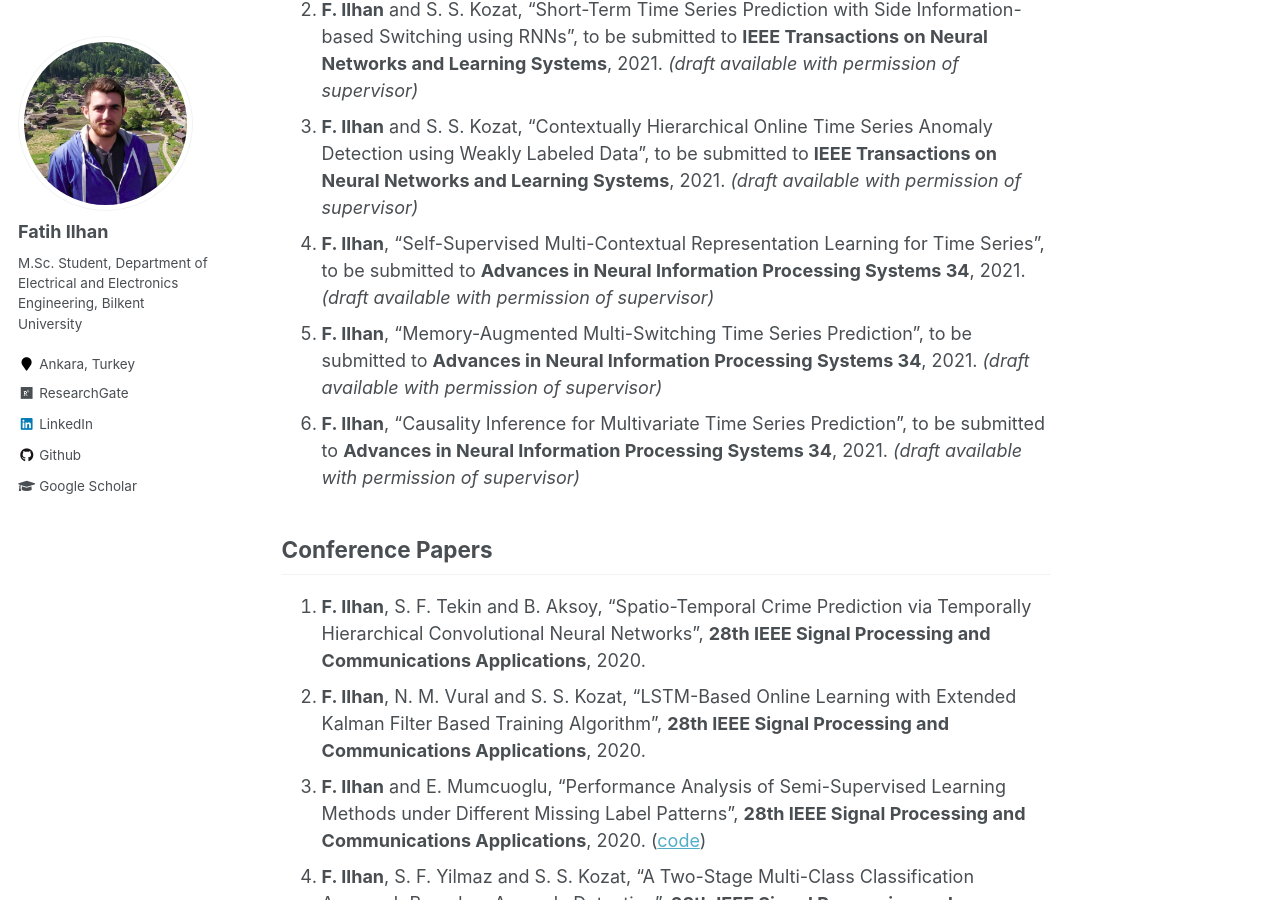
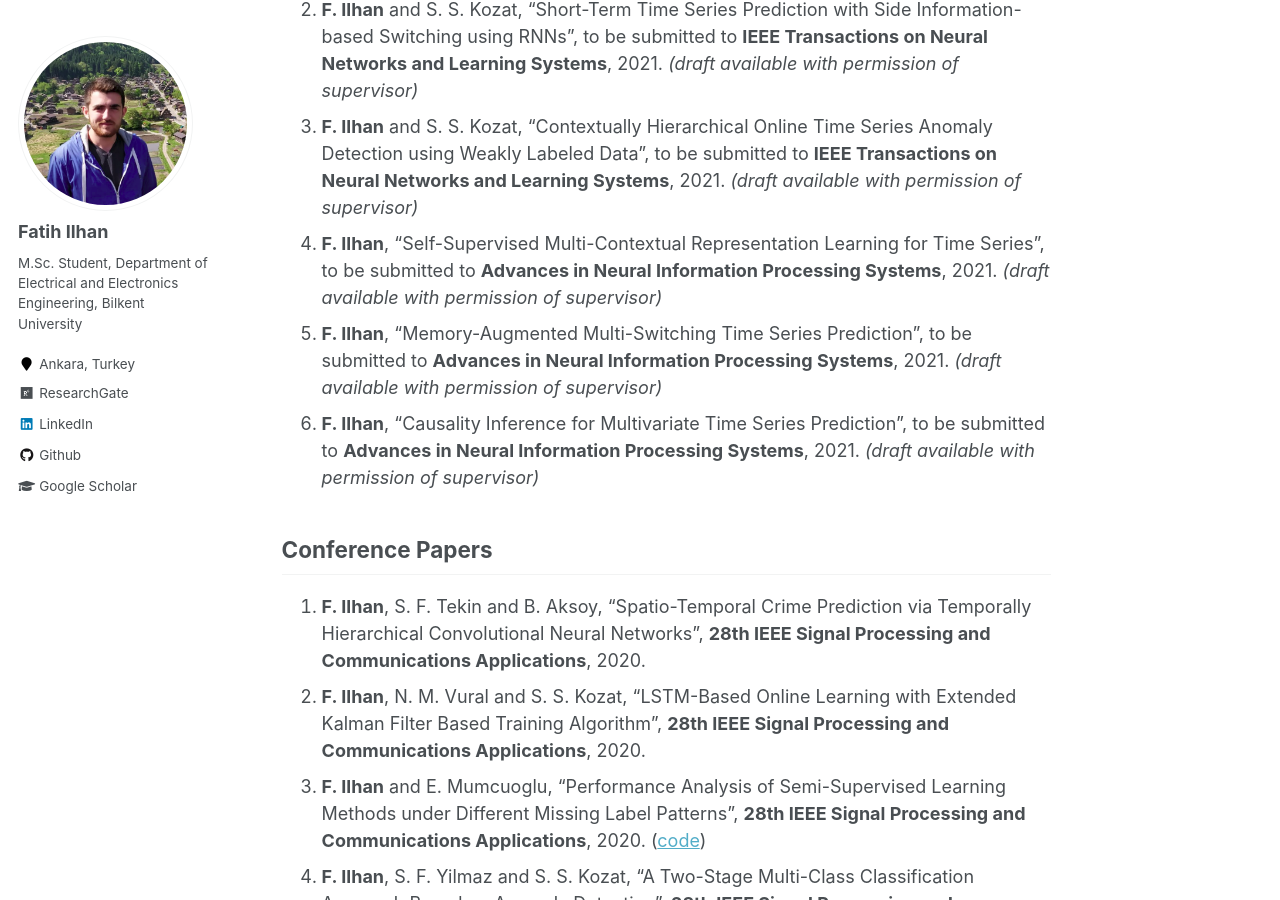
Before and after one commit to fatih-ilhan/fatih-ilhan.github.io, a Jekyll site: the page built from _pages/about.md, in a window 1280 px wide and 900 px high, scrolled down 2216 px. Built offline with Jekyll 4.4.1, drawn with Linux system fonts in a browser that asks for light colours.

Commit message:
Update about.md

```diff
--- a/_pages/about.md
+++ b/_pages/about.md
@@ -44,9 +44,9 @@ redirect_from:
 1.  **F. Ilhan**, O. Karaahmetoglu and A. T. Koc, "5G Channel State Estimation in MIMO Networks with Deep Learning", to be submitted to **IEEE Transactions on Signal Processing**, 2021\. _(draft available with permission of supervisor)_
 2.  **F. Ilhan** and S. S. Kozat, "Short-Term Time Series Prediction with Side Information-based Switching using RNNs", to be submitted to **IEEE Transactions on Neural Networks and Learning Systems**, 2021\. _(draft available with permission of supervisor)_
 3.  **F. Ilhan** and S. S. Kozat, "Contextually Hierarchical Online Time Series Anomaly Detection using Weakly Labeled Data", to be submitted to **IEEE Transactions on Neural Networks and Learning Systems**, 2021\. _(draft available with permission of supervisor)_
-4.  **F. Ilhan**, "Self-Supervised Multi-Contextual Representation Learning for Time Series", to be submitted to **Advances in Neural Information Processing Systems 34**, 2021\. _(draft available with permission of supervisor)_
-5.  **F. Ilhan**, "Memory-Augmented Multi-Switching Time Series Prediction", to be submitted to **Advances in Neural Information Processing Systems 34**, 2021\. _(draft available with permission of supervisor)_
-6.  **F. Ilhan**, "Causality Inference for Multivariate Time Series Prediction", to be submitted to **Advances in Neural Information Processing Systems 34**, 2021\. _(draft available with permission of supervisor)_
+4.  **F. Ilhan**, "Self-Supervised Multi-Contextual Representation Learning for Time Series", to be submitted to **Advances in Neural Information Processing Systems**, 2021\. _(draft available with permission of supervisor)_
+5.  **F. Ilhan**, "Memory-Augmented Multi-Switching Time Series Prediction", to be submitted to **Advances in Neural Information Processing Systems**, 2021\. _(draft available with permission of supervisor)_
+6.  **F. Ilhan**, "Causality Inference for Multivariate Time Series Prediction", to be submitted to **Advances in Neural Information Processing Systems**, 2021\. _(draft available with permission of supervisor)_
 
 <h2 id="conference-papers"> Conference Papers</h2>
 
```
